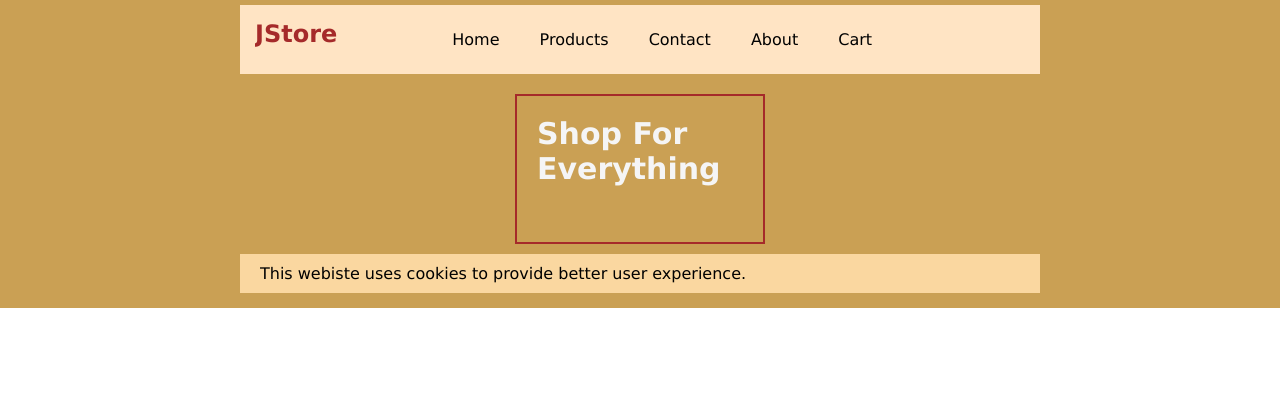
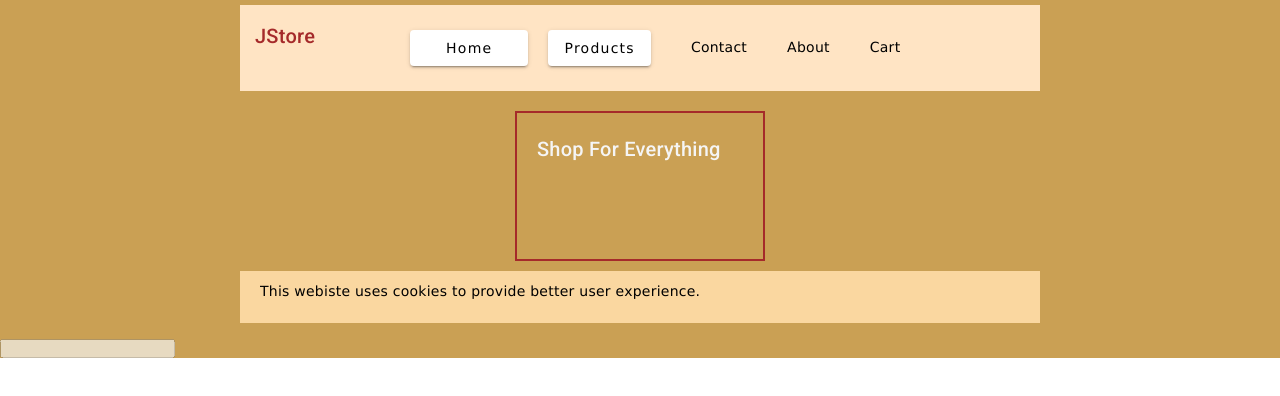
Before and after one commit to ranjetmahato416/Angular-Projects, an Angular app in the folder AngularBasics/: page / in a window 1280 px wide. Shown: the top 396 px of the page. Built offline with nearby package versions, Linux system fonts and the light colour scheme.

Commit message:
Integrating AngularMaterial

```diff
--- a/AngularBasics/angular.json
+++ b/AngularBasics/angular.json
@@ -25,6 +25,7 @@
               "src/assets"
             ],
             "styles": [
+              "@angular/material/prebuilt-themes/indigo-pink.css",
               "src/styles.css"
             ],
             "scripts": []
@@ -87,6 +88,7 @@
               "src/assets"
             ],
             "styles": [
+              "@angular/material/prebuilt-themes/indigo-pink.css",
               "src/styles.css"
             ],
             "scripts": []
--- a/AngularBasics/package.json
+++ b/AngularBasics/package.json
@@ -11,10 +11,12 @@
   "private": true,
   "dependencies": {
     "@angular/animations": "^15.0.0",
+    "@angular/cdk": "^15.0.1",
     "@angular/common": "^15.0.0",
     "@angular/compiler": "^15.0.0",
     "@angular/core": "^15.0.0",
     "@angular/forms": "^15.0.0",
+    "@angular/material": "^15.0.1",
     "@angular/platform-browser": "^15.0.0",
     "@angular/platform-browser-dynamic": "^15.0.0",
     "@angular/router": "^15.0.0",
--- a/AngularBasics/src/app/Container/container.component.html
+++ b/AngularBasics/src/app/Container/container.component.html
@@ -3,3 +3,5 @@
     <app-header></app-header>
     <app-notification></app-notification>
 </div>
+
+<input [disabled]="true" type="text">
--- a/AngularBasics/src/app/app.module.ts
+++ b/AngularBasics/src/app/app.module.ts
@@ -5,6 +5,8 @@
 import { NavComponent } from './nav/nav.component';
 import { HeaderComponent } from './header/header.component';
 import { NotificationComponent } from './notification/notification.component';
+import { BrowserAnimationsModule } from '@angular/platform-browser/animations';
+import { MaterialModule } from './material/material.module';
 
 @NgModule({
   declarations: [
@@ -15,7 +17,9 @@
     NotificationComponent
   ],
   imports: [
-  BrowserModule
+  BrowserModule,
+  BrowserAnimationsModule,
+  MaterialModule
   ],
   providers: [],
   bootstrap: [AppComponent]
--- /dev/null
+++ b/AngularBasics/src/app/material/material.module.ts
@@ -0,0 +1,17 @@
+import { NgModule } from '@angular/core';
+import { MatButtonModule } from '@angular/material/button'
+
+const MaterialComponents = [
+  MatButtonModule
+];
+
+
+@NgModule({
+
+  imports: [
+  MaterialComponents
+
+  ],
+  exports: [MaterialComponents]
+})
+export class MaterialModule { }
--- a/AngularBasics/src/app/nav/nav.component.html
+++ b/AngularBasics/src/app/nav/nav.component.html
@@ -3,8 +3,8 @@
         <h2>JStore</h2>
     </div>
     <div class="site-menu">
-        <a href="#">Home</a>
-        <a href="#">Products</a>
+        <button mat-raised-button><a href="#">Home</a></button>
+        <a mat-raised-button href="#">Products</a>
         <a href="#">Contact</a>
         <a href="#">About</a>
         <a href="#">Cart</a>
--- a/AngularBasics/src/index.html
+++ b/AngularBasics/src/index.html
@@ -6,8 +6,11 @@
   <base href="/">
   <meta name="viewport" content="width=device-width, initial-scale=1">
   <link rel="icon" type="image/x-icon" href="favicon.ico">
+  <link rel="preconnect" href="https://fonts.gstatic.com">
+  <link href="https://fonts.googleapis.com/css2?family=Roboto:wght@300;400;500&display=swap" rel="stylesheet">
+  <link href="https://fonts.googleapis.com/icon?family=Material+Icons" rel="stylesheet">
 </head>
-<body>
+<body class="mat-typography">
   <app-root></app-root>
 </body>
 </html>
--- a/AngularBasics/src/styles.css
+++ b/AngularBasics/src/styles.css
@@ -6,3 +6,6 @@
     font-family: 'Lucida Sans', 'Lucida Sans Regular', 'Lucida Grande', 'Lucida Sans Unicode', Geneva, Verdana, sans-serif;
 
 }
+
+html, body { height: 100%; }
+body { margin: 0; font-family: Roboto, "Helvetica Neue", sans-serif; }
```
Also changed, not shown: 1 other file (tests, documents, lock files or other folders).
